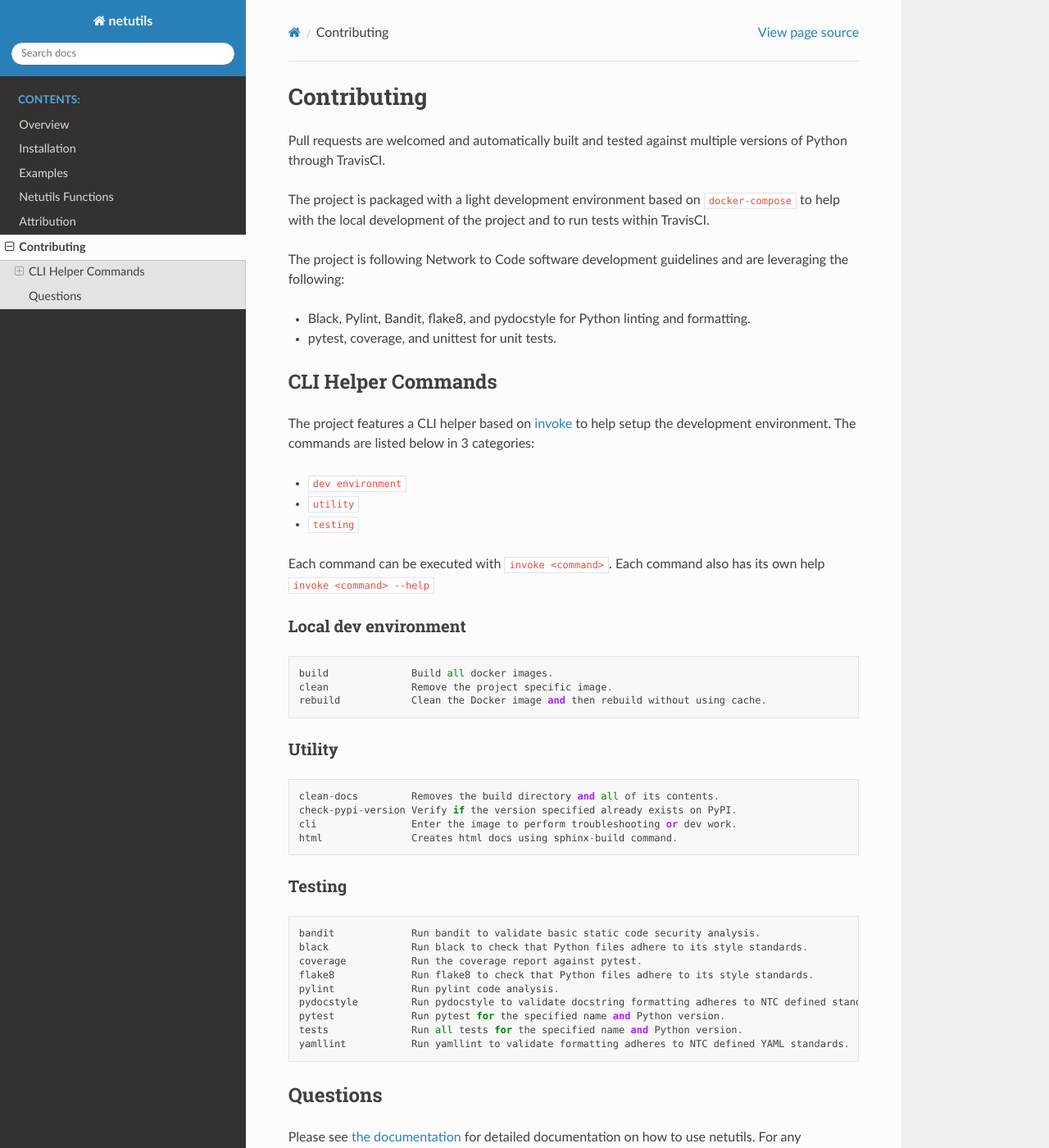
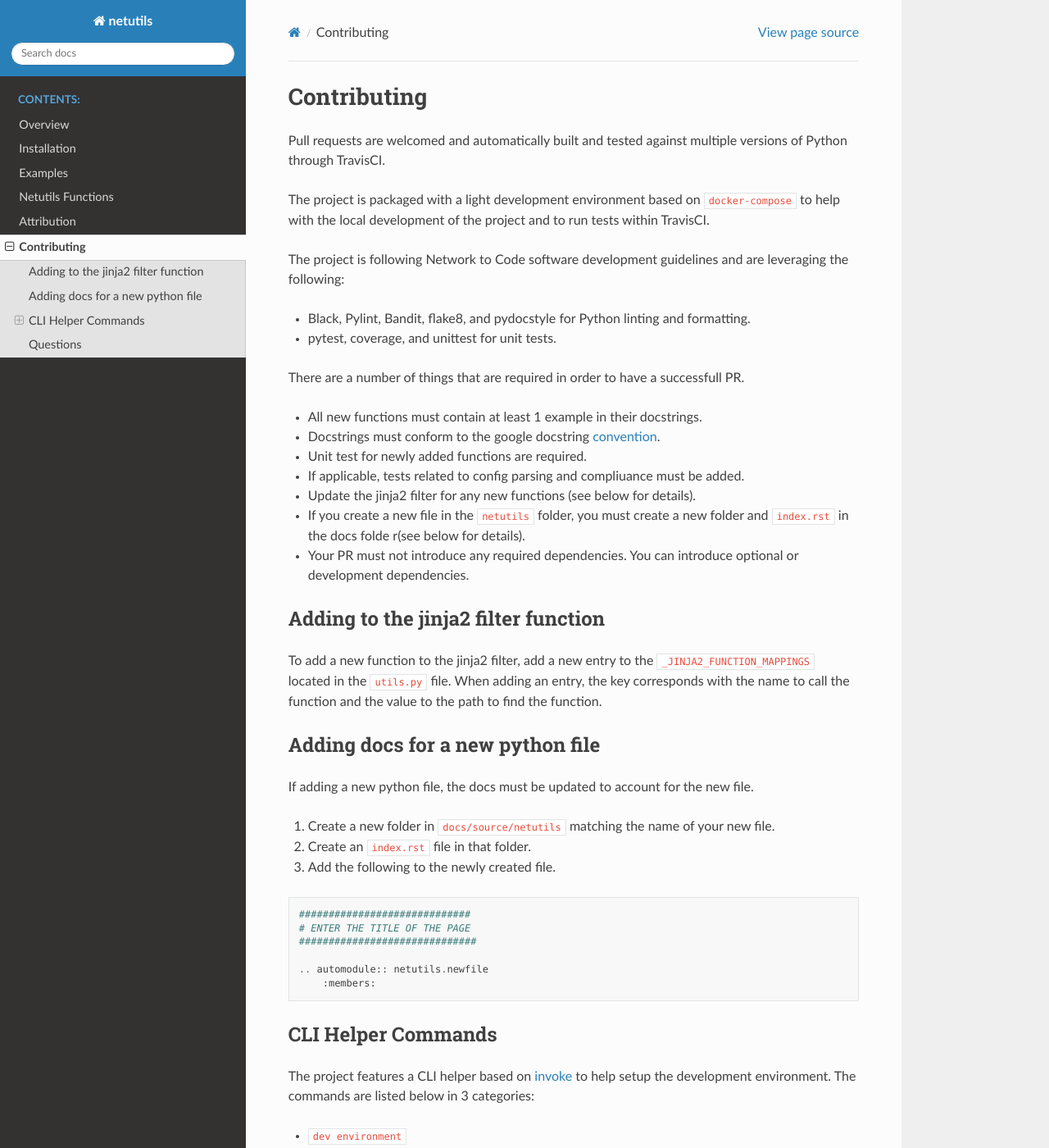
Before and after one commit to networktocode/netutils, a Sphinx documentation site: the page built from docs/source/contributing/index.rst, in a window 1280 px wide and 1400 px high. Shown: the whole window at 82% size. Built offline with Sphinx 7.4.7 and the Read the Docs theme 2.0.0, drawn with Linux system fonts in a browser that asks for light colours.

Commit message:
Docs contribution update (#71)
* Updated README

Co-authored-by: Adam Byczkowski <adam.byczkowski@kochgs.com>
Co-authored-by: Jeff Kala <48843785+jeffkala@users.noreply.github.com>

````diff
--- a/README.md
+++ b/README.md
@@ -59,7 +59,7 @@ The following function will help in deploying list of VLANs and match the config
 >>> vlan_cfg = vlanlist_to_config([1, 2, 3, 5, 6, 1000, 1002, 1004, 1006, 1008, 1010, 1012, 1014, 1016, 1018])
 >>>
 >>> vlan_cfg
-['1-3,5,6,1000,1002,1004,1006,1008,1010,1012,1014', '1016,1018']
+["1-3,5,6,1000,1002,1004,1006,1008,1010,1012,1014", "1016,1018"]
 >>>
 >>> for index, line in enumerate(vlan_cfg):
 ...     if index == 0:
@@ -150,6 +150,37 @@ The project is following Network to Code software development guidelines and are
 - Black, Pylint, Bandit, flake8, and pydocstyle for Python linting and formatting.
 - pytest, coverage, and unittest for unit tests.
 
+There are a number of things that are required in order to have a successfull PR.
+
+- All new functions must contain at least 1 example in their docstrings.
+- Docstrings must conform to the google docstring [convention](https://google.github.io/styleguide/pyguide.html#381-docstrings).
+- Unit test for newly added functions are required.
+- If applicable, tests related to config parsing and compliuance must be added.
+- Update the jinja2 filter for any new functions (see below for details).
+- If you create a new file in the `netutils` folder, you must create a new folder and `index.rst` in the docs folde r(see below for details).
+- Your PR must not introduce any required dependencies. You can introduce optional or development dependencies.
+
+## Adding to the jinja2 filter function
+
+To add a new function to the jinja2 filter, add a new entry to the `_JINJA2_FUNCTION_MAPPINGS` located in the `utils.py` file. When adding an entry, the key corresponds with the name to call the function and the value to the path to find the function.
+
+## Adding docs for a new python file
+
+If adding a new python file, the docs must be updated to account for the new file.
+
+1. Create a new folder in `docs/source/netutils` matching the name of your new file.
+2. Create an `index.rst` file in that folder.
+3. Add the following to the newly created file.
+
+```python
+#############################
+# ENTER THE TITLE OF THE PAGE
+##############################
+
+.. automodule:: netutils.newfile
+    :members:
+```
+
 ## CLI Helper Commands
 
 The project features a CLI helper based on [invoke](http://www.pyinvoke.org/) to help setup the development environment. The commands are listed below in 3 categories:
--- a/docs/source/contributing/index.rst
+++ b/docs/source/contributing/index.rst
@@ -4,4 +4,4 @@ Contributing
 
 .. mdinclude:: ../../../README.md
    :start-line: 144
-   :end-line: 197
+   :end-line: 228
````
Also changed, not shown: 1 other file.
